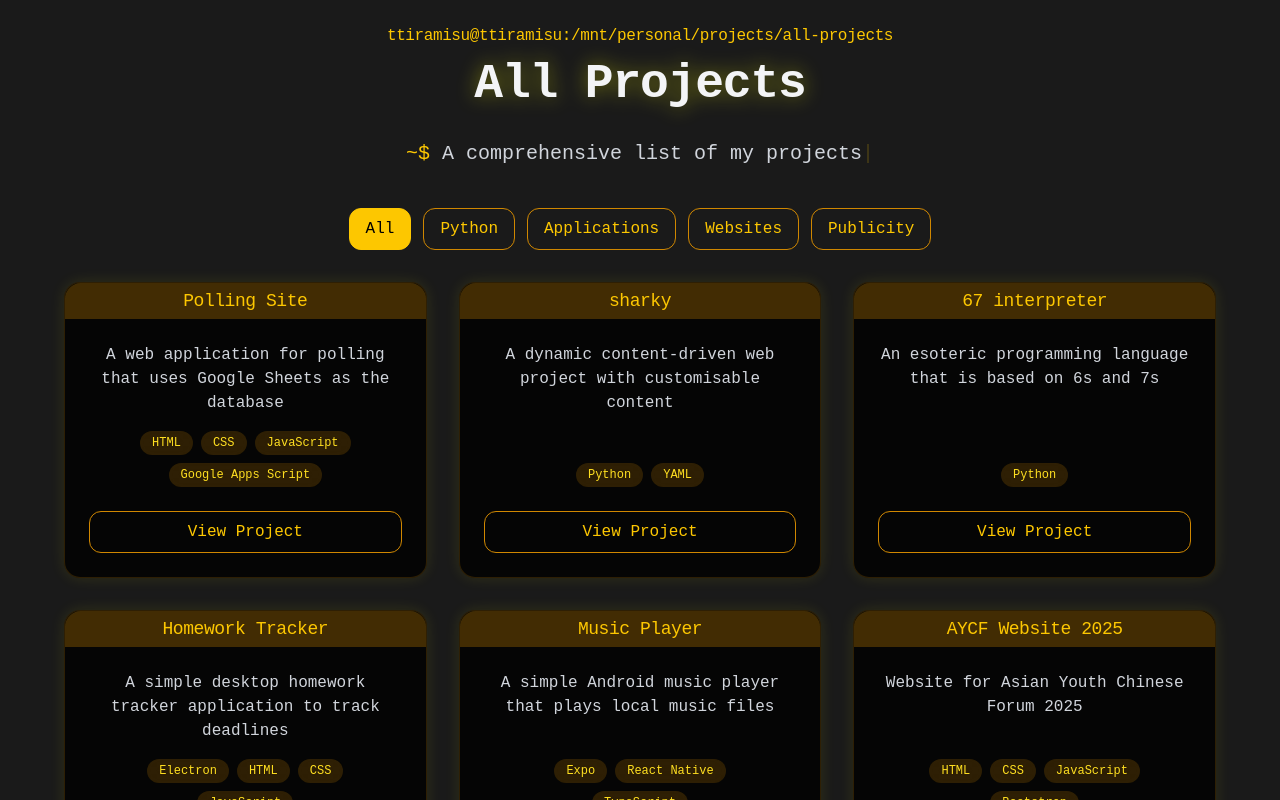
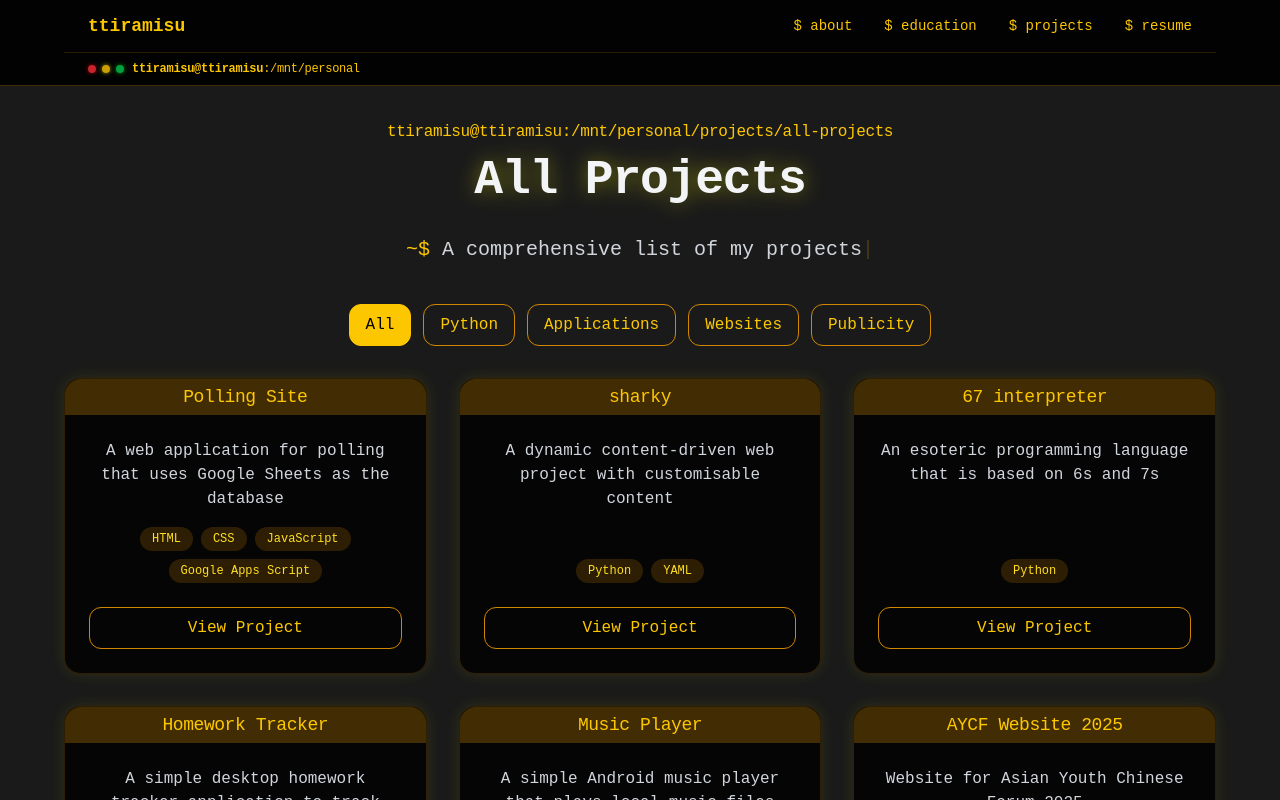
Before and after one commit to ttiramisu/website-personal-2.0, a React (Vite) app: page /projects in a window 1280 px wide. Shown: the top 800 px of the page. Built offline with nearby package versions, Linux system fonts and the light colour scheme; a web font is replaced by a local one.

Commit message:
updates to navigation and overall ux

```diff
--- a/src/components/About.tsx
+++ b/src/components/About.tsx
@@ -12,7 +12,7 @@ export default function About() {
   return (
     <section
       id="about"
-      className="min-h-screen flex flex-col justify-center items-center text-center px-5 bg-gradient-to-b from-black/90 via-black/90 to-black/90 select-none"
+      className="pb-40 min-h-screen flex flex-col justify-center items-center text-center px-5 bg-gradient-to-b from-black/90 via-black/90 to-black/90 select-none"
     >
       {/* Terminal-style path line */}
       <motion.p
--- a/src/components/Hero.tsx
+++ b/src/components/Hero.tsx
@@ -66,7 +66,7 @@ export default function Hero() {
   return (
     <section
       id="home"
-      className="relative min-h-screen flex flex-col justify-center items-center text-center px-5 bg-gradient-to-b from-black via-black/90 to-black/90 select-none overflow-hidden"
+      className="pt-20 relative min-h-screen flex flex-col justify-center items-center text-center px-5 bg-gradient-to-b from-black via-black/90 to-black/90 select-none overflow-hidden"
     >
       {/* Terminal-style path line */}
       <motion.p
--- a/src/components/Navigation.tsx
+++ b/src/components/Navigation.tsx
@@ -1,71 +1,78 @@
 import { useState } from "react";
 import { Menu, X } from "lucide-react";
+import { useNavigate, useLocation } from "react-router-dom";
 
 export default function Navigation() {
   const [isOpen, setIsOpen] = useState(false);
+  const navigate = useNavigate();
+  const location = useLocation();
+
   const navItems = ["About", "Education", "Projects", "Resume"];
 
-  // Smooth scroll handler
-  const handleScroll = (id: string) => {
-    const element = document.getElementById(id);
-    if (!element) return;
+  const scrollToSection = (id: string) => {
+    const el = document.getElementById(id);
+    if (!el) return;
 
-    // Navbar height to offset
     const navHeight = document.querySelector("nav")?.clientHeight || 0;
+    const y =
+      el.getBoundingClientRect().top + window.scrollY - navHeight;
 
-    const elementPosition = element.getBoundingClientRect().top + window.scrollY;
-    const offsetPosition = elementPosition - navHeight;
+    window.scrollTo({ top: y, behavior: "smooth" });
 
-    window.scrollTo({
-      top: offsetPosition,
-      behavior: "smooth",
-    });
+    // 🔑 update hash WITHOUT reload
+    window.history.replaceState(null, "", `/#${id}`);
+  };
+
+  const handleNavClick = (id: string) => {
     setIsOpen(false);
+
+    if (location.pathname !== "/") {
+      navigate(`/#${id}`);
+      return;
+    }
+
+    scrollToSection(id);
   };
 
   return (
-    <nav className="fixed top-0 left-0 w-full z-50 bg-black/92 border-b border-yellow-600/30 backdrop-blur-md font-mono text-yellow-400 shadow-[0_0_10px_rgba(255,255,0,0.15)]">
-      <div className="max-w-6xl mx-auto px-6 py-3 flex items-center justify-between">
+    <nav className="fixed top-0 left-0 w-full z-50 bg-black/92 border-b border-yellow-600/30 font-mono text-yellow-400">
+      <div className="max-w-6xl mx-auto px-6 py-3 flex justify-between items-center">
         <a
-          href="#home"
-          className="text-lg md:text-xl font-bold tracking-tight hover:text-yellow-300 transition-colors"
+          href="/#home"
           onClick={(e) => {
             e.preventDefault();
-            handleScroll("home");
+            handleNavClick("home");
           }}
+          className="font-bold text-lg"
         >
           ttiramisu
         </a>
 
-        {/* Desktop nav links */}
-        <ul className="hidden md:flex space-x-8 text-sm font-medium">
+        <ul className="hidden md:flex space-x-8 text-sm">
           {navItems.map((item) => (
             <li key={item}>
               <a
-                href={`#${item.toLowerCase()}`}
+                href={`/#${item.toLowerCase()}`}
                 onClick={(e) => {
                   e.preventDefault();
-                  handleScroll(item.toLowerCase());
+                  handleNavClick(item.toLowerCase());
                 }}
-                className="relative group hover:text-yellow-300 transition-colors"
+                className="hover:text-yellow-300"
               >
-                <span className="select-none">$</span> {item.toLowerCase()}
-                <span className="absolute left-0 -bottom-1 w-0 h-0.5 bg-yellow-400 transition-all duration-300 group-hover:w-full"></span>
+                $ {item.toLowerCase()}
               </a>
             </li>
           ))}
         </ul>
 
-        {/* Mobile toggle */}
         <button
+          className="md:hidden"
           onClick={() => setIsOpen(!isOpen)}
-          className="md:hidden text-yellow-400 hover:text-yellow-300 transition-colors"
         >
           {isOpen ? <X size={22} /> : <Menu size={22} />}
         </button>
       </div>
 
-      {/* Terminal path below nav */}
       <div className="max-w-6xl mx-auto px-6 py-2 text-sm text-yellow-400 font-mono border-t border-yellow-600/20 flex items-center space-x-2">
         <div className="flex space-x-1.5">
           <span className="w-2 h-2 rounded-full bg-red-500/80 shadow-[0_0_4px_rgba(255,0,0,0.6)]"></span>
@@ -77,18 +84,17 @@ export default function Navigation() {
         </span>
       </div>
 
-      {/* Mobile dropdown */}
       {isOpen && (
-        <ul className="md:hidden flex flex-col space-y-2 px-6 py-4 text-sm border-t border-yellow-600/20 bg-black/95 animate-slideDown">
+        <ul className="md:hidden px-6 py-4 space-y-3 bg-black border-t border-yellow-600/20">
           {navItems.map((item) => (
             <li key={item}>
               <a
-                href={`#${item.toLowerCase()}`}
+                href={`/#${item.toLowerCase()}`}
                 onClick={(e) => {
                   e.preventDefault();
-                  handleScroll(item.toLowerCase());
+                  handleNavClick(item.toLowerCase());
                 }}
-                className="block hover:text-yellow-300 transition-colors"
+                className="block hover:text-yellow-300"
               >
                 $ {item.toLowerCase()}
               </a>
--- a/src/components/ProjectsSection.tsx
+++ b/src/components/ProjectsSection.tsx
@@ -8,7 +8,7 @@ export default function Projects() {
   return (
     <section
       id="projects"
-      className="pt-6 min-h-screen flex flex-col justify-center items-center text-center px-5 bg-gradient-to-b from-black/90 via-black/90 to-black/90 select-none"
+      className="pt-20 min-h-screen flex flex-col justify-center items-center text-center px-5 bg-gradient-to-b from-black/90 via-black/90 to-black/90 select-none"
     >
       {/* Terminal-style path */}
       <motion.p
--- /dev/null
+++ b/src/layout/layout.tsx
@@ -0,0 +1,13 @@
+import { Outlet } from "react-router-dom";
+import Navigation from "../components/Navigation";
+import Footer from "../components/Footer";
+
+export default function Layout() {
+  return (
+    <>
+      <Navigation />
+      <Outlet />
+      <Footer />
+    </>
+  );
+}
--- a/src/main.tsx
+++ b/src/main.tsx
@@ -1,23 +1,27 @@
 import { StrictMode } from "react";
 import { createRoot } from "react-dom/client";
 import { BrowserRouter, Routes, Route } from "react-router-dom";
+
+import App from "./App";
 import AllProjects from "./pages/AllProjects";
 import ProjectDetail from "./pages/ProjectDetails";
+import Layout from "./layout/layout";
+
 import "./index.css";
-import App from "./App.tsx";
 
 const container = document.getElementById("root");
-if (!container) {
-  throw new Error("Root element not found");
-}
+if (!container) throw new Error("Root element not found");
 
 createRoot(container).render(
   <StrictMode>
     <BrowserRouter>
       <Routes>
-        <Route path="/" element={<App />} />
-        <Route path="/projects" element={<AllProjects />} />
-        <Route path="/projects/:projectName" element={<ProjectDetail />} />
+        {/* Shared layout */}
+        <Route element={<Layout />}>
+          <Route path="/" element={<App />} />
+          <Route path="/projects" element={<AllProjects />} />
+          <Route path="/projects/:projectName" element={<ProjectDetail />} />
+        </Route>
       </Routes>
     </BrowserRouter>
   </StrictMode>
--- a/src/pages/AllProjects.tsx
+++ b/src/pages/AllProjects.tsx
@@ -30,7 +30,7 @@ export default function AllProjects() {
   return (
     <section
       id="all-projects"
-      className="pt-6 min-h-screen flex flex-col justify-center items-center text-center px-5 bg-gradient-to-b from-black/90 via-black/90 to-black/90 select-none"
+      className="pt-30 min-h-screen flex flex-col justify-center items-center text-center px-5 bg-gradient-to-b from-black/90 via-black/90 to-black/90 select-none"
     >
       {/* Terminal-style path */}
       <motion.p
--- a/src/pages/ProjectDetails.tsx
+++ b/src/pages/ProjectDetails.tsx
@@ -11,7 +11,7 @@ export default function ProjectDetail() {
 
   if (!project)
     return (
-      <section className="min-h-screen flex justify-center items-center bg-black/90 text-gray-100">
+      <section className="pt-30 min-h-screen flex justify-center items-center bg-black/90 text-gray-100">
         <p className="text-center text-xl font-mono">Project not found.</p>
       </section>
     );
@@ -30,7 +30,7 @@ export default function ProjectDetail() {
   return (
     <section
       id={project.name.replace(/\s/g, "-")}
-      className="pt-6 flex flex-col justify-center items-center text-center px-5 bg-gradient-to-b from-black/90 via-black/90 to-black/90 select-none"
+      className="pt-30 flex flex-col justify-center items-center text-center px-5 bg-gradient-to-b from-black/90 via-black/90 to-black/90 select-none"
     >
       {/* Terminal-style path */}
       <motion.p
```
Also changed, not shown: src/App.tsx (+18 -17 lines).
